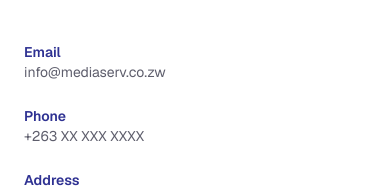
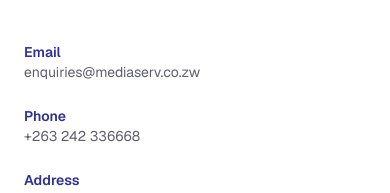
Before and after one commit to T-Machaks/mediaserv, a Next.js app: page /contact in a window 390 px wide. Shown: the part 239-432 px from the top of the page. Built offline with nearby package versions, Linux system fonts and the light colour scheme.

Commit message:
Update contact phone and email

```diff
--- a/src/app/contact/page.tsx
+++ b/src/app/contact/page.tsx
@@ -19,11 +19,11 @@
         <div className="space-y-6">
           <div>
             <p className="text-sm font-semibold text-brand-navy">Email</p>
-            <p className="text-sm text-foreground/70">info@mediaserv.co.zw</p>
+            <p className="text-sm text-foreground/70">enquiries@mediaserv.co.zw</p>
           </div>
           <div>
             <p className="text-sm font-semibold text-brand-navy">Phone</p>
-            <p className="text-sm text-foreground/70">+263 XX XXX XXXX</p>
+            <p className="text-sm text-foreground/70">+263 242 336668</p>
           </div>
           <div>
             <p className="text-sm font-semibold text-brand-navy">Address</p>
```
